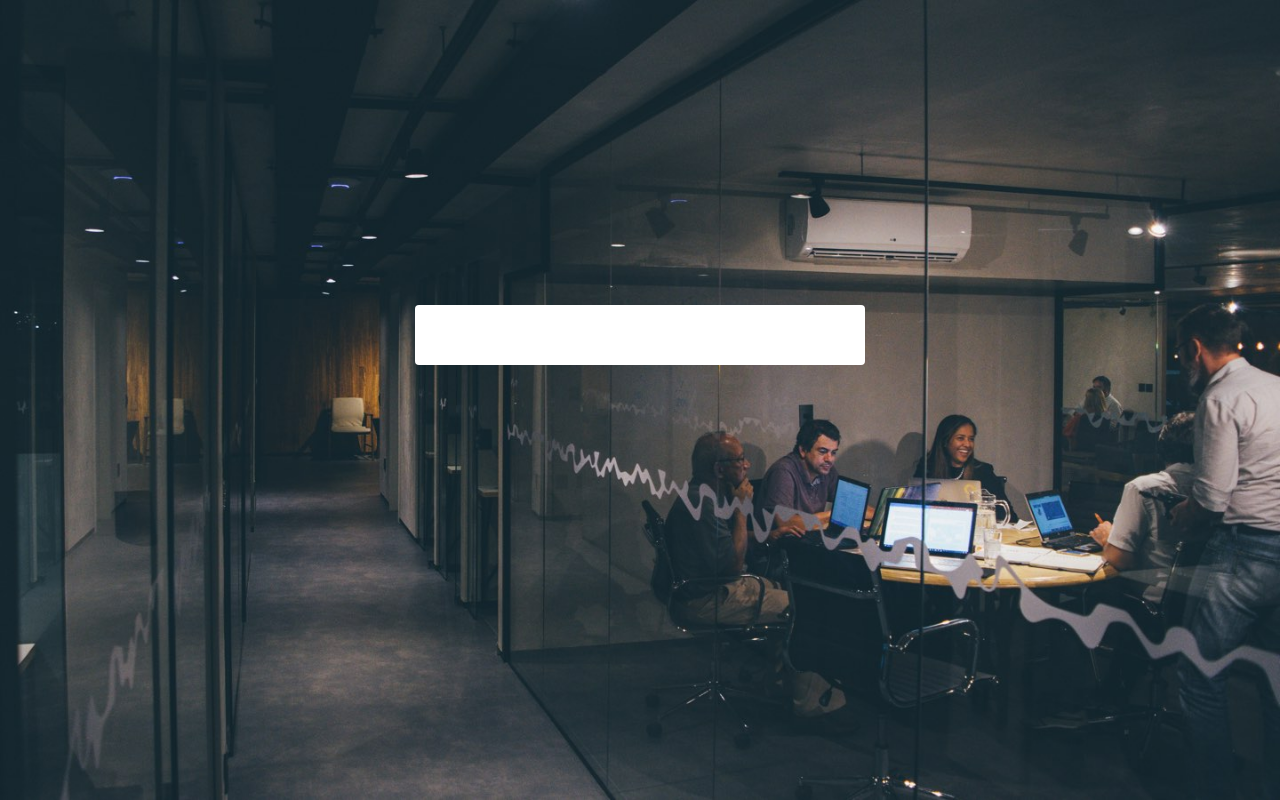
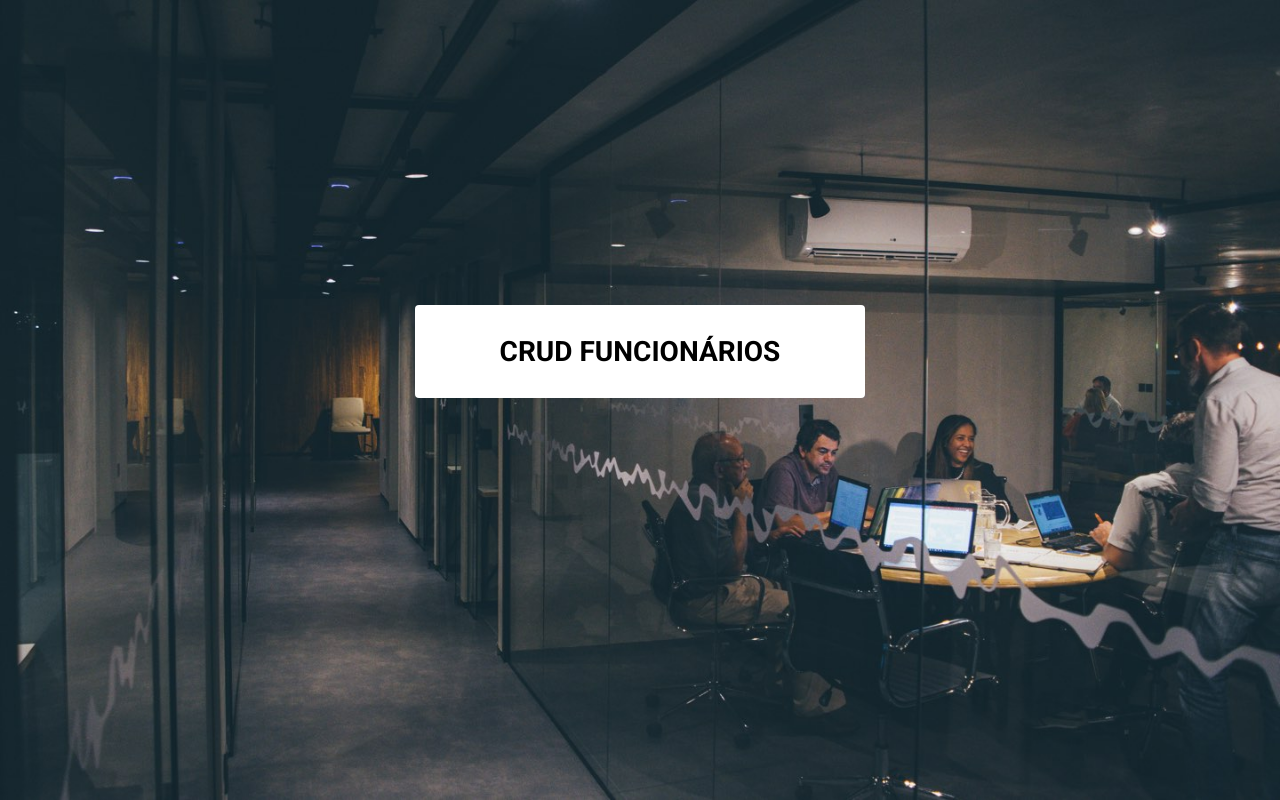
Before and after one commit to Alexddsilva/api-crud-frontend, a React (Create React App) app: page / in a window 1280 px wide. Built offline with nearby package versions, Linux system fonts and the light colour scheme.

Commit message:
testando a nova branch

```diff
--- a/src/pages/Cadastro/index.js
+++ b/src/pages/Cadastro/index.js
@@ -25,7 +25,7 @@ export default function Cadastro(){
   return (
     <>
       <p>
-        Escreva os dados do <strong>funcionario</strong> que deseja adicionar
+        Escreva os dados do <strong>funcionário</strong> que deseja adicionar
       </p>
 
       <form onSubmit={handleSubmit}>
--- a/src/pages/Home/index.js
+++ b/src/pages/Home/index.js
@@ -3,9 +3,5 @@ import './style.css';
 
 export default function Home(){
 
-  return (
-    <>
-
-    </>
-  )
+  return <h1>CRUD FUNCIONÁRIOS</h1>
 }
```
